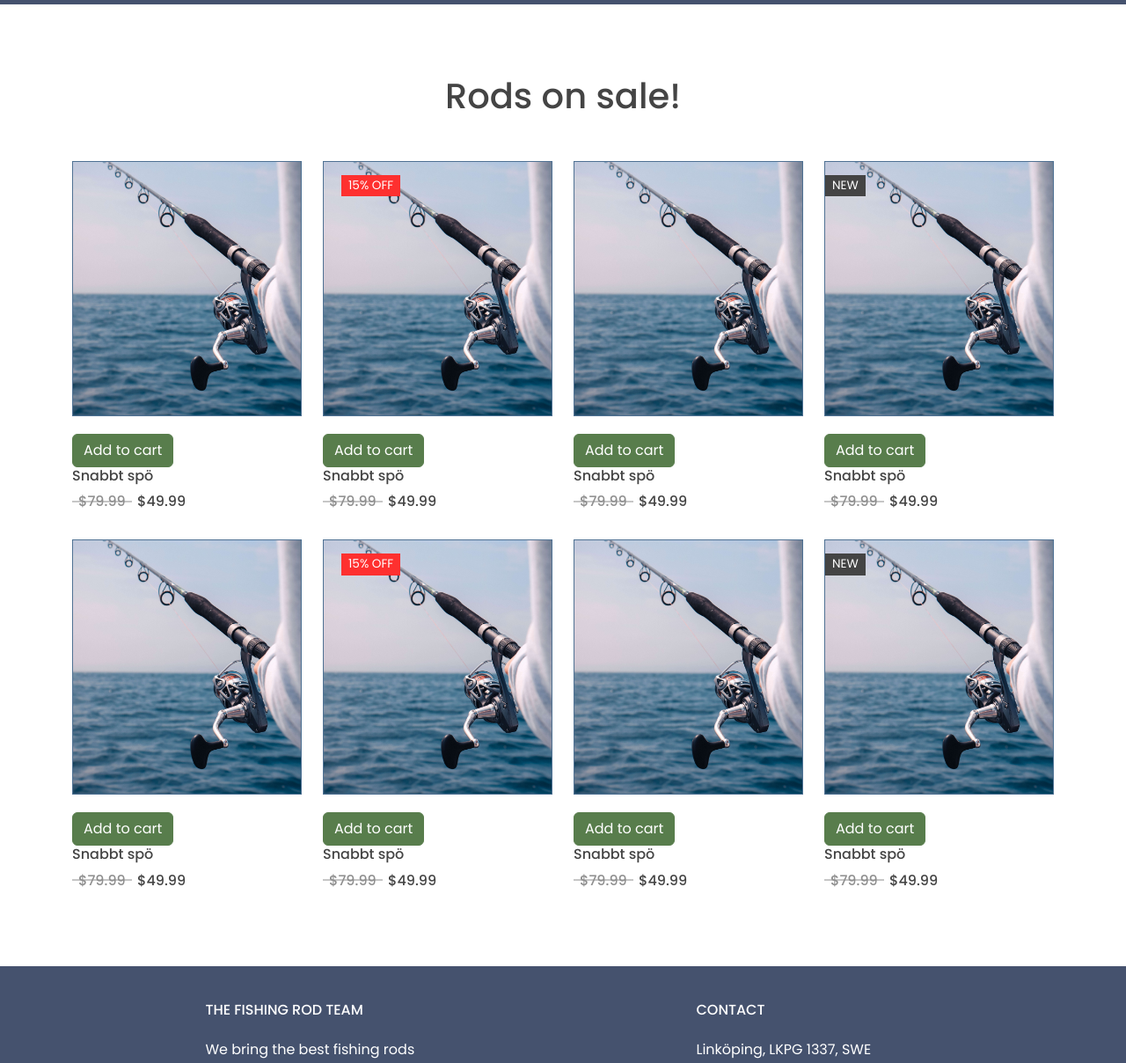
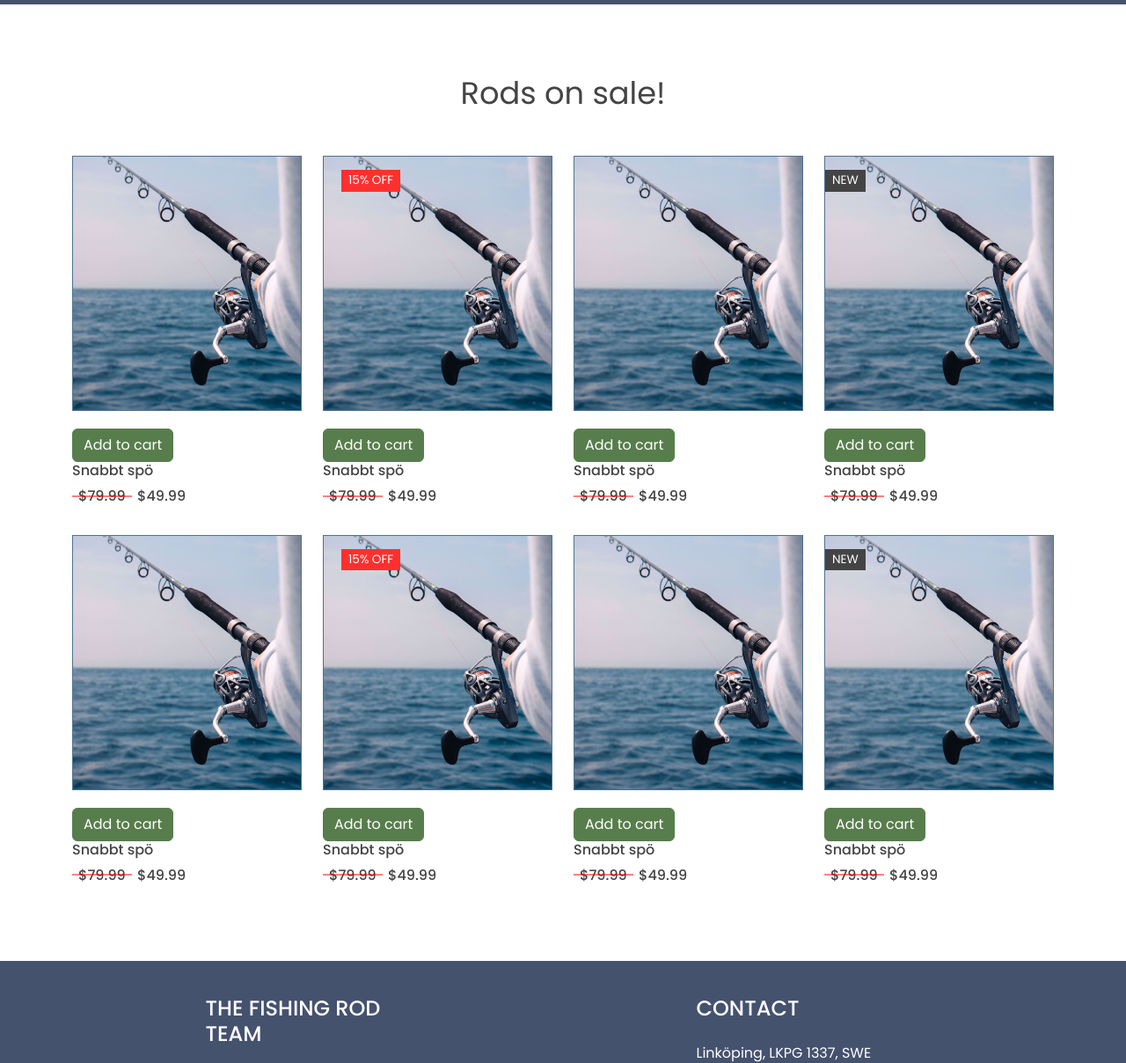
Before and after one commit to PalmEver/Webbdesign-och-anv-ndarupplevelser, a website: page ProductPage.html in a window 1280 px wide. Shown: the part 61-1269 px from the top of the page at 88% size. Drawn offline with nearby package versions, Linux system fonts and the light colour scheme.

Commit message:
100% accessibility on lightH

```diff
--- a/ProductPage.html
+++ b/ProductPage.html
@@ -54,7 +54,7 @@
           <div class="row justify-content-center text-center">
               <div class="col-md-8 col-lg-6">
                   <div class="header">
-                    <h1>Rods on sale!</h1>
+                    <h2>Rods on sale!</h2>
                   </div>
               </div>
           </div>
@@ -212,9 +212,9 @@
         <div class="row">
         <!-- Grid column -->
         <div class="col-md-3 col-lg-3 col-xl-3 mx-auto mt-3">
-            <h6 class="text-uppercase mb-4 font-weight-bold">
+            <h4 class="text-uppercase mb-4 font-weight-bold">
             The Fishing Rod Team
-            </h6>
+            </h4>
             <p>
             We bring the best fishing rods in the business. If you want
             Big Medium or Small we got them rods for you!
@@ -228,7 +228,7 @@
 
         <!-- Grid column -->
         <div class="col-md-4 col-lg-3 col-xl-3 mx-auto mt-3">
-            <h6 class="text-uppercase mb-4 font-weight-bold">Contact</h6>
+            <h4 class="text-uppercase mb-4 font-weight-bold">Contact</h4>
             <p><i class="fas fa-home mr-3"></i> Linköping, LKPG 1337, SWE</p>
             <p><i class="fas fa-envelope mr-3"></i> FishingTeam@Rod.com</p>
             <p><i class="fas fa-phone mr-3"></i> + 46 123 456 77</p>
--- a/stylesheet.css
+++ b/stylesheet.css
@@ -149,7 +149,6 @@ a:hover {
     position: relative;
     padding: 0 7px;
     margin-right: 2px;
-    opacity: 0.6;
 }
 
 .section-products .single-product .part-2 .product-old-price::after {
@@ -159,7 +158,7 @@ a:hover {
     left: 0;
     width: 100%;
     height: 1px;
-    background-color: #444444;
+    background-color: #ff0000;
     transform: translateY(-50%);
 }
 
```
Also changed, not shown: ProductPage2.html (+4 -4 lines), ProductPage3.html (+4 -4 lines).
